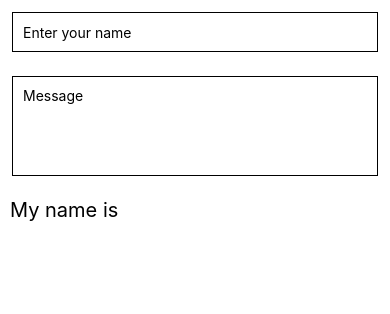
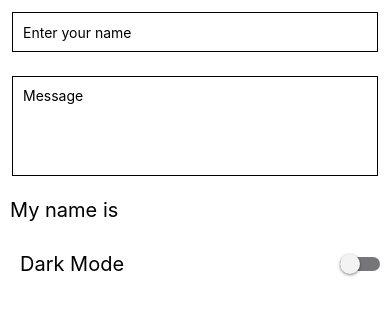
Before and after one commit to amontalvof/react-native-demo, a React Native app: screen / in a window 390 px wide. Shown: the top 314 px of the page. Built offline with nearby package versions, Linux system fonts and the light colour scheme.

Commit message:
Add dark mode switch to App.js

```diff
--- a/App.js
+++ b/App.js
@@ -5,10 +5,13 @@ import {
     StatusBar,
     TextInput,
     Text,
+    Switch,
+    View,
 } from 'react-native';
 
 export default function App() {
     const [name, setName] = useState('');
+    const [isDarkMode, setIsDarkMode] = useState(false);
     return (
         <SafeAreaView style={styles.container}>
             <TextInput
@@ -27,6 +30,17 @@ export default function App() {
                 multiline
             />
             <Text style={styles.text}>My name is {name}</Text>
+            <View style={styles.switchContainer}>
+                <Text style={styles.text}>Dark Mode</Text>
+                <Switch
+                    value={isDarkMode}
+                    onValueChange={() =>
+                        setIsDarkMode((prevState) => !prevState)
+                    }
+                    trackColor={{ false: '#767577', true: '#81b0ff' }}
+                    thumbColor="#f4f3f4"
+                />
+            </View>
         </SafeAreaView>
     );
 }
@@ -51,4 +65,10 @@ const styles = StyleSheet.create({
         minHeight: 100,
         textAlignVertical: 'top',
     },
+    switchContainer: {
+        flexDirection: 'row',
+        alignItems: 'center',
+        justifyContent: 'space-between',
+        padding: 10,
+    },
 });
```
